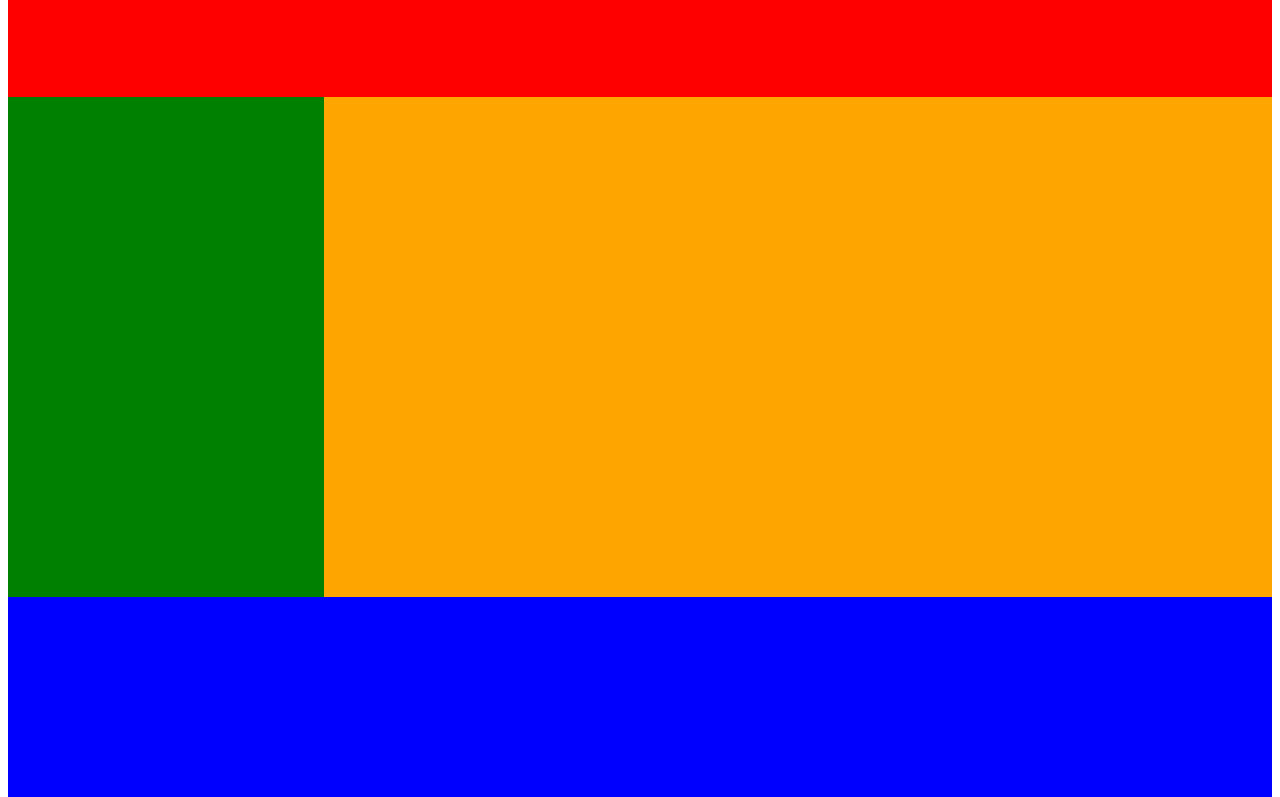
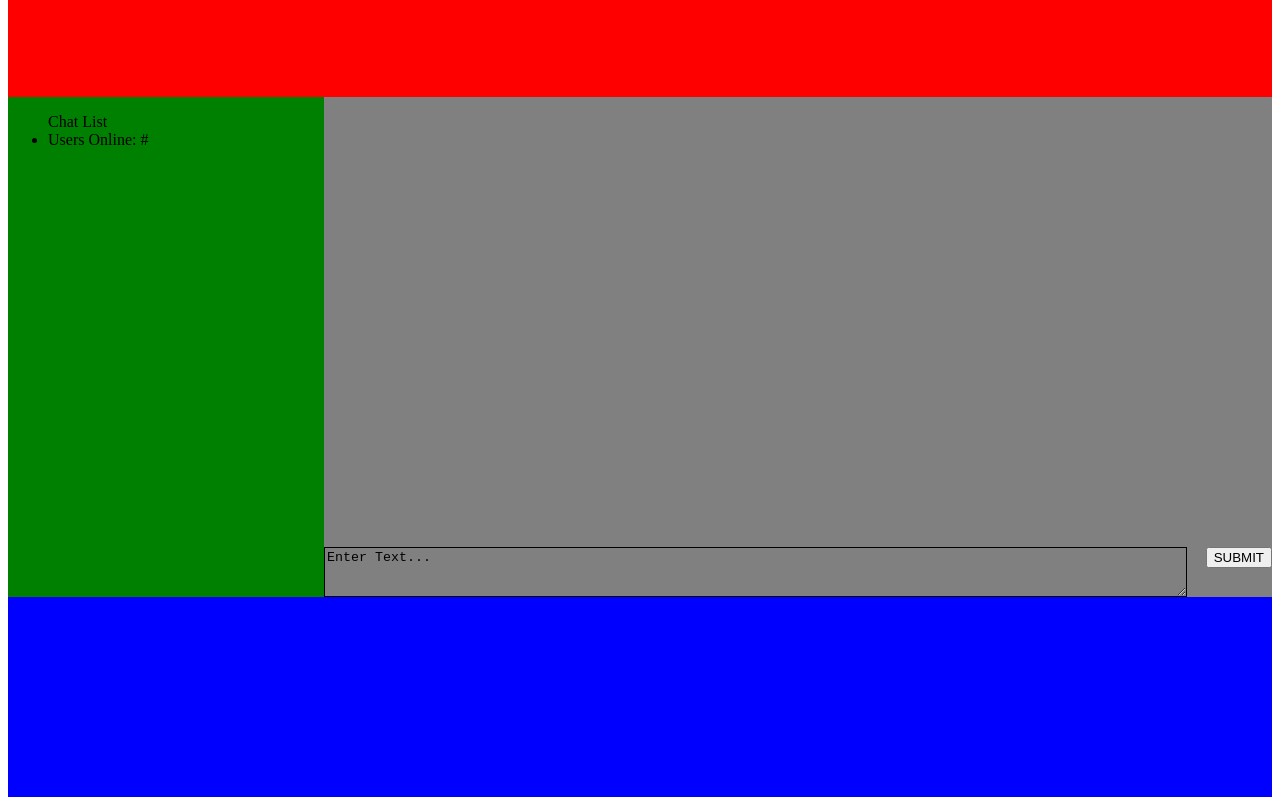
Before and after one commit to wrtirado/RU_ChatApp, a plain HTML site: page chatroom.html in a window 1280 px wide. Shown: the part 111-908 px from the top of the page. Drawn offline with nearby package versions, Linux system fonts and the light colour scheme.

Commit message:
yourefired

```diff
--- a/chatroom.html
+++ b/chatroom.html
@@ -8,9 +8,27 @@
   </head>
 
   <body>
-    <div class="header"></div>
-    <div class="chatList"></div>
-    <div class="content"></div>
+    <div class="header">
+      <div class="logo"> LOGO
+
+      </div>
+    </div>
+    <div class="chatList">
+      <ul>Chat List
+        <li> Users Online: #</li>
+      </ul>
+    </div>
+
+    <div class="content">
+      <div class="textContainer">
+        <textarea class = "EnterTextBox" input type ="text">Enter Text...
+        </textarea>
+        <button class = "SubmitButton" type="button">SUBMIT</button>
+      </div>
+    </div>
+
+
+  </div>
   <div class="footer"></div>
   <script type="text/javascript" src="https://cdnjs.cloudflare.com/ajax/libs/angular.js/1.5.0/angular.js">
   </script>
--- a/main.css
+++ b/main.css
@@ -1,7 +1,7 @@
 * {
   box-sizing: border-box;
 }
-.header{
+.header {
   height: 200px;
   width: 100%;
   float: left;
@@ -21,7 +21,31 @@
 }
 .content {
   float: right;
-  background-color: orange;
+  background-color: gray;
   height: 500px;
-  width: 75%
+  width: 75%;
 }
+.textContainer {
+  height: 50px;
+  width: 100%;
+  margin: 450px 0px;
+  background-color: gray;
+}
+.EnterTextBox {
+  height: 50px;
+  width: 91%;
+  border: 1px solid black;
+  margin: 0px 0px;
+  background-color: grey;
+}
+.logo {
+  border: 1px solid black;
+  width: 25%;
+  height: 100px;
+  color: white;
+  text-align: center;
+}
+.SubmitButton {
+  float: right;
+  margin: 0 auto;
+}
```
Lines whose indentation alone changed are shown as unchanged.
